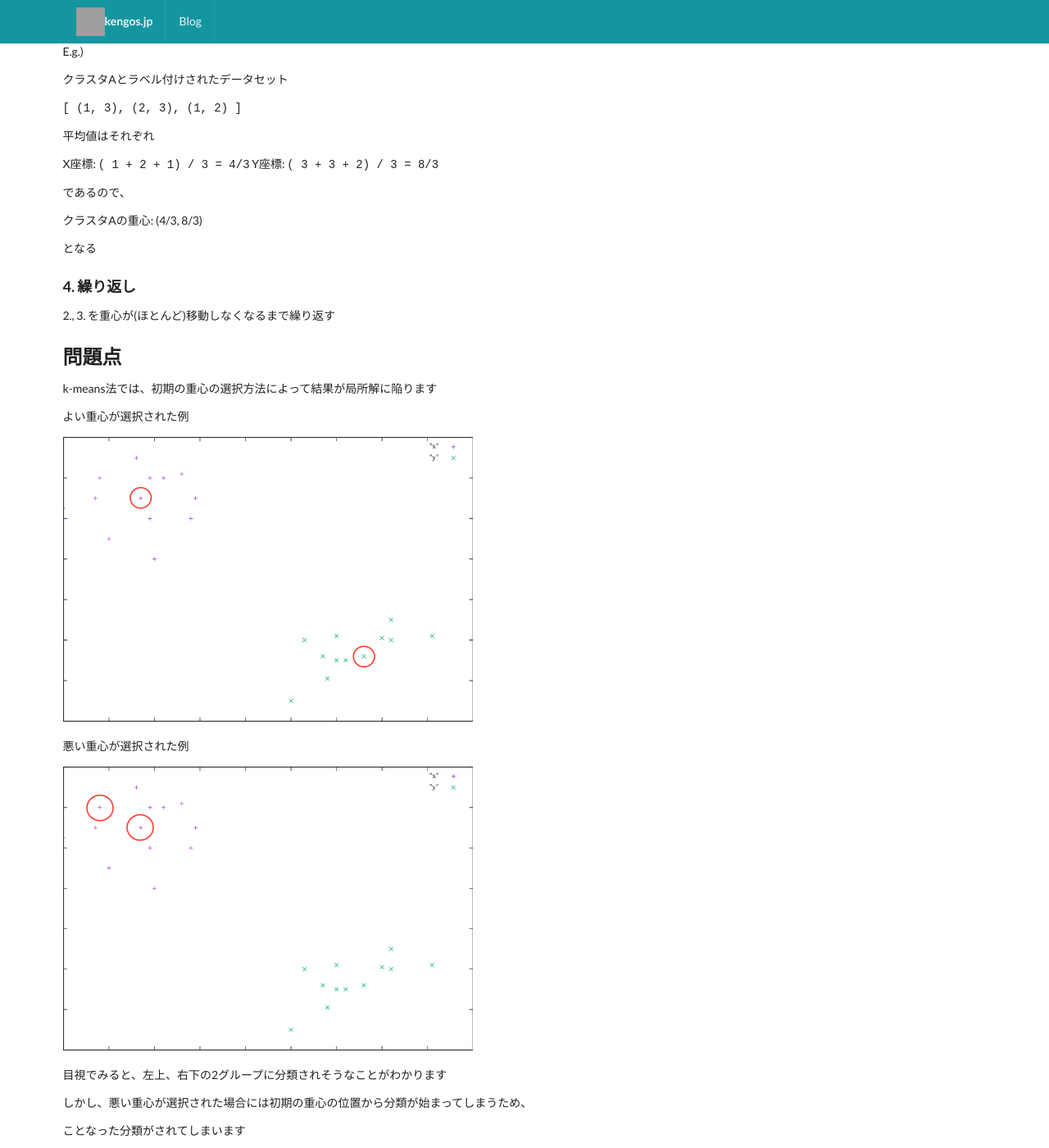
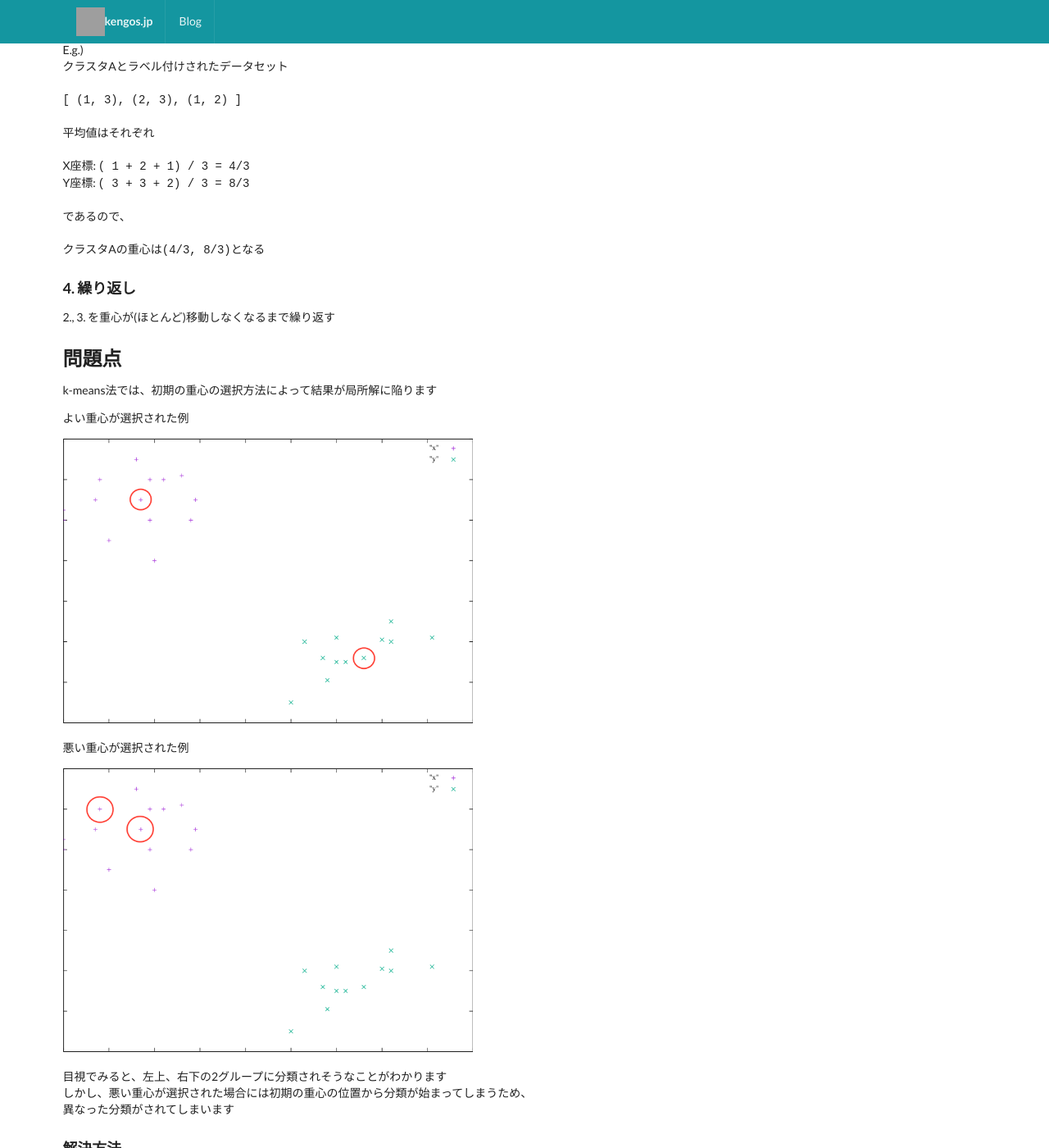
Before and after one commit to kengos/kengos.github.com, a Jekyll site: the page built from _posts/2016-06-20-kmeans.md, in a window 1280 px wide and 1400 px high, scrolled down 1097 px. Shown: the whole window at 82% size. Built offline with Jekyll 4.4.1, drawn with Linux system fonts in a browser that asks for light colours; nearby versions of some CDN libraries; grey boxes are pictures that could not be loaded.

Commit message:
Update 2016-06-20

```diff
--- a/_posts/2016-06-20-kmeans.md
+++ b/_posts/2016-06-20-kmeans.md
@@ -27,15 +27,14 @@ tags: [Ruby, 機械学習, k-means]
 
 ### 1. クラスタの初期重心の選択
 
-ランダムに k 個の点を選ぶ
-
-データセットから k個ユニークなデータを選択し、それを初期重心とする
+<p>
+ランダムに k 個の点を選ぶ<br><br>
+データセットから k個ユニークなデータを選択し、それを初期重心とする</p>
 
 ### 2. 各データをラベル付け
 
-各データをクラスタの重心に近いほうにラベル付け
-
-様々な手法がありますが、簡単に計算できるユークリッド距離を利用します
+<p>各データをクラスタの重心に近いほうにラベル付け<br><br>
+様々な手法がありますが、簡単に計算できるユークリッド距離を利用します</p>
 
 E.g.)
 
@@ -50,32 +49,26 @@ E.g.)
 
 <code>√((10 - 3) ^ 2 + (8 - 2) ^ 2) = √85</code>
 
+<p>
 数値が小さいほうが距離が近いことになるので、
-このデータの場合は 重心A にラベル付されます
+このデータの場合は 重心A にラベル付されます<br>
 
 ※実際の実装においては平方根の計算をしてもしなくても、距離の大小関係はわかるため、
-平方根の計算はしません
+平方根の計算はしません</p>
 
 ### 3. 重心の移動
 
 2. でラベル付けされたデータの平均値の箇所に重心を移動させる
 
-E.g.)
-
-クラスタAとラベル付けされたデータセット
-
-<code>[ (1, 3), (2, 3), (1, 2) ]</code>
-
-平均値はそれぞれ
-
-X座標: <code>( 1 + 2 + 1) / 3 = 4/3</code>
-Y座標: <code>( 3 + 3 + 2) / 3 = 8/3</code>
-
-であるので、
-
-クラスタAの重心: (4/3, 8/3)
-
-となる
+<p>
+E.g.)<br>
+クラスタAとラベル付けされたデータセット<br><br>
+<code>[ (1, 3), (2, 3), (1, 2) ]</code><br><br>
+平均値はそれぞれ<br><br>
+X座標: <code>( 1 + 2 + 1) / 3 = 4/3</code><br>
+Y座標: <code>( 3 + 3 + 2) / 3 = 8/3</code><br><br>
+であるので、<br><br>
+クラスタAの重心は<code>(4/3, 8/3)</code>となる</p>
 
 ### 4. 繰り返し
 
@@ -93,11 +86,9 @@ k-means法では、初期の重心の選択方法によって結果が局所解
 
 <img src="/assets/images/20160620/20160620_02.png" alt="悪い重心選択" style="max-width:100%;width:500px;height:auto;" />
 
-目視でみると、左上、右下の2グループに分類されそうなことがわかります
-
-しかし、悪い重心が選択された場合には初期の重心の位置から分類が始まってしまうため、
-
-ことなった分類がされてしまいます
+<p>目視でみると、左上、右下の2グループに分類されそうなことがわかります<br>
+しかし、悪い重心が選択された場合には初期の重心の位置から分類が始まってしまうため、<br>
+異なった分類がされてしまいます</p>
 
 ### 解決方法
 
@@ -130,9 +121,10 @@ centroid 2: Vector[3019/17000, 16759/170000, 259/2125, 703/5000, 10359/85000, 12
 cost: 0.017160089426379248
 </code></pre>
 
-※ -c: クラスタ数
-
+<p>
+※ -c: クラスタ数<br>
 ※ -t: 重心の初期化の繰り返し回数
+</p>
 
 大体以下のように分類されます
 
@@ -166,9 +158,8 @@ cost: 0.017160089426379248
   </tbody>
 </table>
 
-興味深いのは、この分類の仕方の場合
-
-東京都、神奈川県などのThe都会のチームに滋賀県、沖縄県が含まれていることですね
+<p>興味深いのは、この分類の仕方の場合<br>
+東京都、神奈川県などのThe都会のチームに滋賀県、沖縄県が含まれていることですね</p>
 
 ## 詳細な解説
 
```
